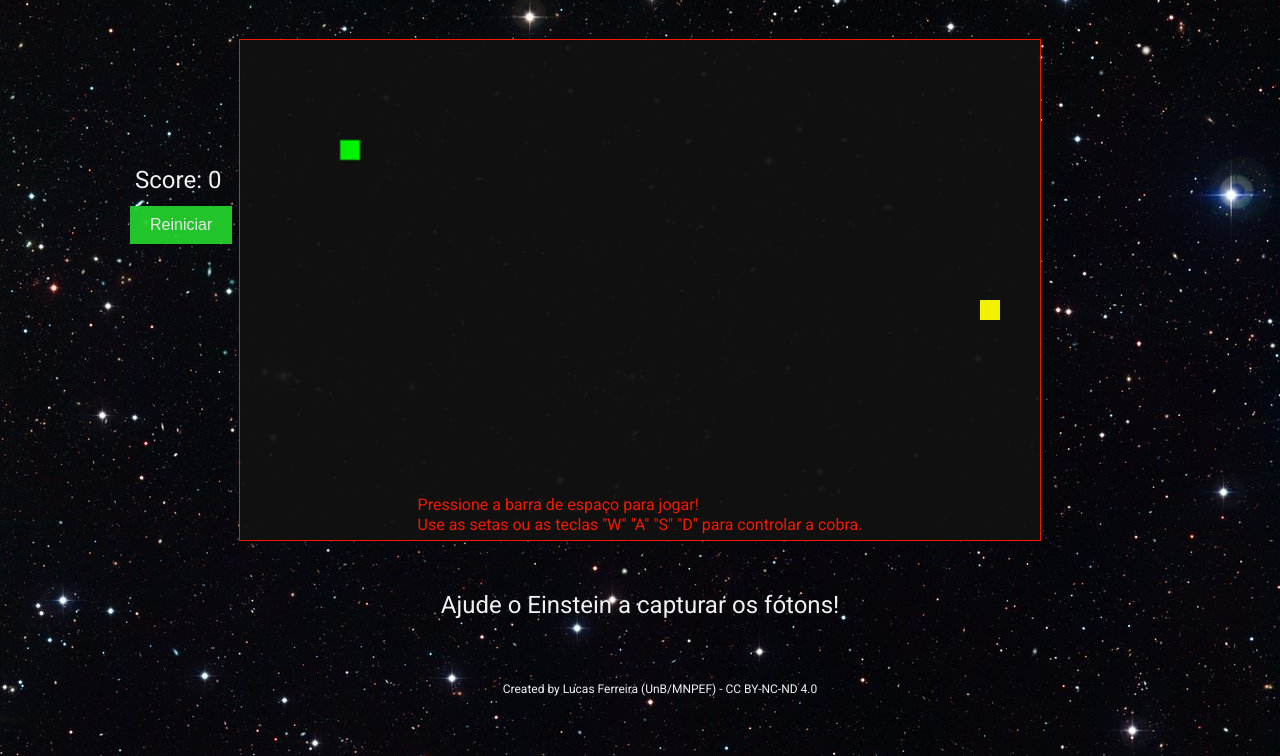
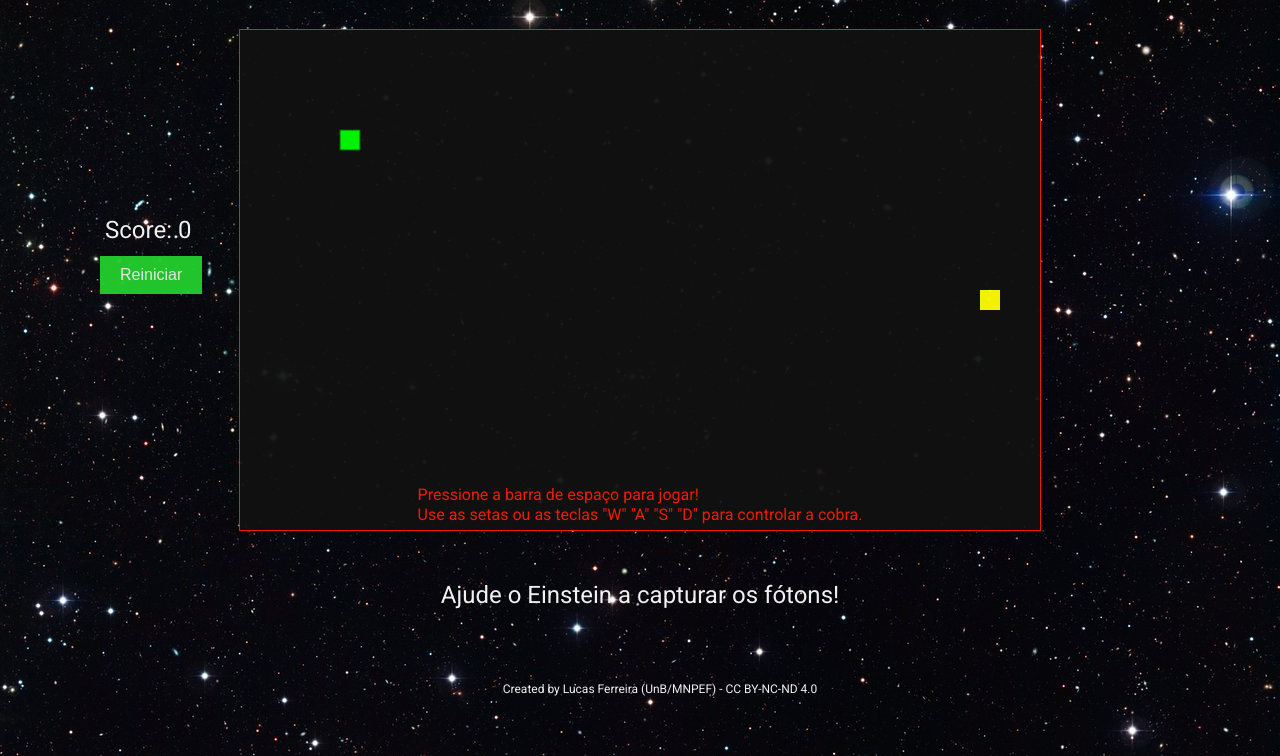
Before and after one commit to cometsinthesky/einstein-snake-game, a plain HTML site: page index.html in a window 1280 px wide. Shown: the part 104-860 px from the top of the page. Drawn offline with Linux system fonts and the light colour scheme.

Commit message:
Button and infobox position

```diff
--- a/styles.css
+++ b/styles.css
@@ -30,7 +30,7 @@ body {
 }
 
 #gameCanvas {
-    margin-top:20px;
+    margin-top:10px;
     opacity: 95%;
     border: 1px solid #f0f0f0;
     background-color: #111;
@@ -42,8 +42,8 @@ body {
 
 #scoreBox {
     position: absolute;
-    top: 270px;
-    left: 135px;
+    top: 320px;
+    left: 105px;
     margin-bottom: 10px;
     font-size:24px;
 }
@@ -51,8 +51,8 @@ body {
 button {
     opacity: 95%;
     position: absolute;
-    top: 310px;
-    left: 130px;
+    top: 360px;
+    left: 100px;
     padding: 10px 20px;
     font-size: 16px;
     cursor: pointer;
```
